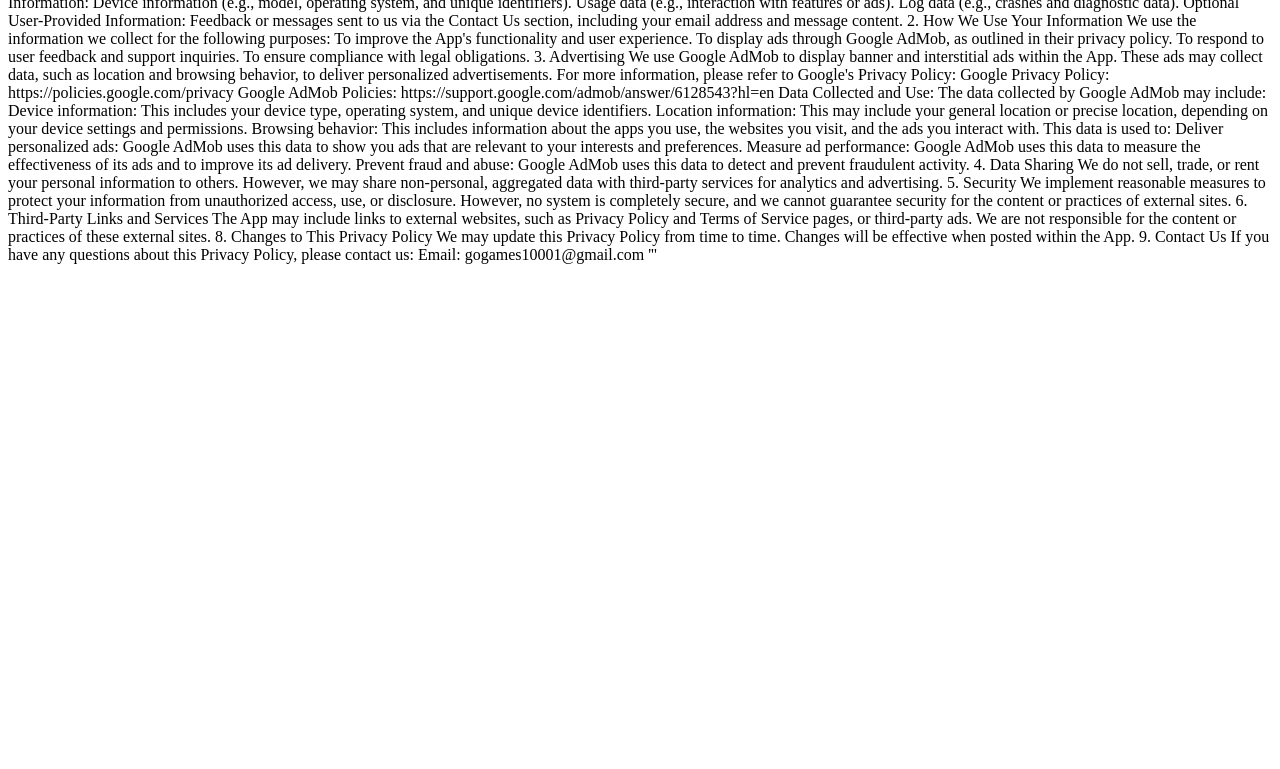
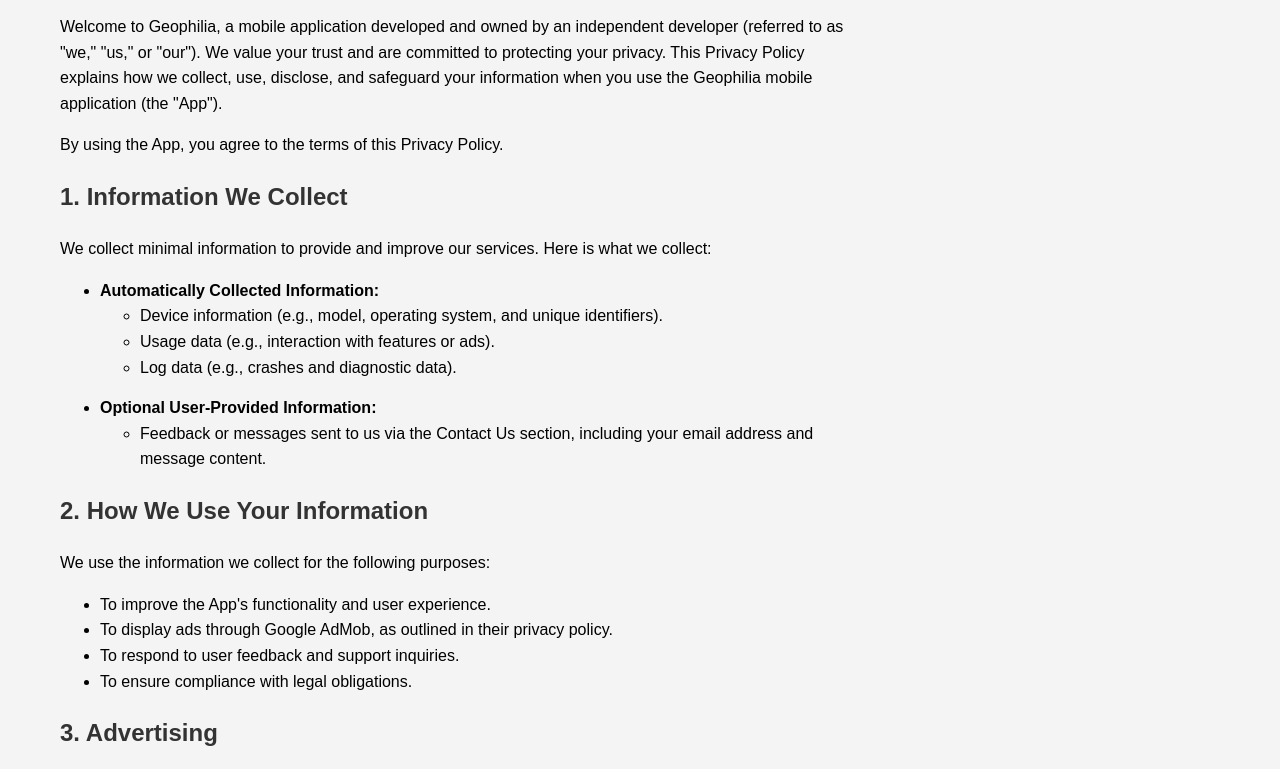
Before and after one commit to Ndao9/Privacy-Policy, a plain HTML site: page index.html in a window 1280 px wide. Shown: the part 140-909 px from the top of the page. Before the commit the page ends 800 px from the top, so only its background shows below. Drawn offline with Linux system fonts and the light colour scheme.

Commit message:
Update index.html

```diff
--- a/index.html
+++ b/index.html
@@ -4,76 +4,76 @@
     <meta charset="UTF-8">
     <meta name="viewport" content="width=device-width, initial-scale=1.0">
     <title>Privacy Policy</title>
+    <style>
+        body {
+            font-family: Arial, sans-serif;
+            line-height: 1.6;
+            margin: 40px;
+            padding: 20px;
+            max-width: 800px;
+            background-color: #f4f4f4;
+        }
+        h1, h2 {
+            color: #333;
+        }
+        p {
+            margin-bottom: 15px;
+        }
+        ul {
+            margin-bottom: 15px;
+        }
+    </style>
 </head>
 <body>
     <h1>Privacy Policy</h1>
-    <p>Privacy Policy
+    <p>Welcome to Geophilia, a mobile application developed and owned by an independent developer (referred to as "we," "us," or "our"). We value your trust and are committed to protecting your privacy. This Privacy Policy explains how we collect, use, disclose, and safeguard your information when you use the Geophilia mobile application (the "App").</p>
+    <p>By using the App, you agree to the terms of this Privacy Policy.</p>
 
-Welcome to Geophilia, a mobile application developed and owned by an independent developer (referred to as "we," "us," or "our"). We value your trust and are committed to protecting your privacy. This Privacy Policy explains how we collect, use, disclose, and safeguard your information when you use the Geophilia mobile application (the "App").
+    <h2>1. Information We Collect</h2>
+    <p>We collect minimal information to provide and improve our services. Here is what we collect:</p>
+    <ul>
+        <li><strong>Automatically Collected Information:</strong></li>
+        <ul>
+            <li>Device information (e.g., model, operating system, and unique identifiers).</li>
+            <li>Usage data (e.g., interaction with features or ads).</li>
+            <li>Log data (e.g., crashes and diagnostic data).</li>
+        </ul>
+        <li><strong>Optional User-Provided Information:</strong></li>
+        <ul>
+            <li>Feedback or messages sent to us via the Contact Us section, including your email address and message content.</li>
+        </ul>
+    </ul>
 
-By using the App, you agree to the terms of this Privacy Policy.
+    <h2>2. How We Use Your Information</h2>
+    <p>We use the information we collect for the following purposes:</p>
+    <ul>
+        <li>To improve the App's functionality and user experience.</li>
+        <li>To display ads through Google AdMob, as outlined in their privacy policy.</li>
+        <li>To respond to user feedback and support inquiries.</li>
+        <li>To ensure compliance with legal obligations.</li>
+    </ul>
 
-1. Information We Collect
+    <h2>3. Advertising</h2>
+    <p>We use Google AdMob to display banner and interstitial ads within the App. These ads may collect data, such as location and browsing behavior, to deliver personalized advertisements. For more information, please refer to Google's Privacy Policy:</p>
+    <ul>
+        <li><a href="https://policies.google.com/privacy" target="_blank">Google Privacy Policy</a></li>
+        <li><a href="https://support.google.com/admob/answer/6128543?hl=en" target="_blank">Google AdMob Policies</a></li>
+    </ul>
 
-We collect minimal information to provide and improve our services. Here is what we collect:
+    <h2>4. Data Sharing</h2>
+    <p>We do not sell, trade, or rent your personal information to others. However, we may share non-personal, aggregated data with third-party services for analytics and advertising.</p>
 
-Automatically Collected Information:
-Device information (e.g., model, operating system, and unique identifiers).
-Usage data (e.g., interaction with features or ads).
-Log data (e.g., crashes and diagnostic data).
-Optional User-Provided Information:
-Feedback or messages sent to us via the Contact Us section, including your email address and message content.
-2. How We Use Your Information
+    <h2>5. Security</h2>
+    <p>We implement reasonable measures to protect your information from unauthorized access, use, or disclosure. However, no system is completely secure, and we cannot guarantee security for the content or practices of external sites.</p>
 
-We use the information we collect for the following purposes:
+    <h2>6. Third-Party Links and Services</h2>
+    <p>The App may include links to external websites, such as Privacy Policy and Terms of Service pages, or third-party ads. We are not responsible for the content or practices of these external sites.</p>
 
-To improve the App's functionality and user experience.
-To display ads through Google AdMob, as outlined in their privacy policy.
-To respond to user feedback and support inquiries.
-To ensure compliance with legal obligations.
+    <h2>8. Changes to This Privacy Policy</h2>
+    <p>We may update this Privacy Policy from time to time. Changes will be effective when posted within the App.</p>
 
-3. Advertising
-
-We use Google AdMob to display banner and interstitial ads within the App. These ads may collect data, such as location and browsing behavior, to deliver personalized advertisements. For more information, please refer to Google's Privacy Policy:
-
-Google Privacy Policy: https://policies.google.com/privacy
-Google AdMob Policies: https://support.google.com/admob/answer/6128543?hl=en
-
-Data Collected and Use:
-
-The data collected by Google AdMob may include:
-
-Device information: This includes your device type, operating system, and unique device identifiers.
-Location information: This may include your general location or precise location, depending on your device settings and permissions.
-Browsing behavior: This includes information about the apps you use, the websites you visit, and the ads you interact with.
-This data is used to:
-
-Deliver personalized ads: Google AdMob uses this data to show you ads that are relevant to your interests and preferences.
-Measure ad performance: Google AdMob uses this data to measure the effectiveness of its ads and to improve its ad delivery.
-Prevent fraud and abuse: Google AdMob uses this data to detect and prevent fraudulent activity.
-
-4. Data Sharing
-
-We do not sell, trade, or rent your personal information to others. However, we may share non-personal, aggregated data with third-party services for analytics and advertising.
-
-5. Security
-
-We implement reasonable measures to protect your information from unauthorized access, use, or disclosure. However, no system is completely secure, and we cannot guarantee security for the content or practices of external sites.
-
-6. Third-Party Links and Services
-
-The App may include links to external websites, such as Privacy Policy and Terms of Service pages, or third-party ads. We are not responsible for the content or practices of these external sites.
-
-8. Changes to This Privacy Policy
-
-We may update this Privacy Policy from time to time. Changes will be effective when posted within the App.
-
-9. Contact Us
-
-If you have any questions about this Privacy Policy, please contact us:
-Email: gogames10001@gmail.com
-
-
-'''</p>
+    <h2>9. Contact Us</h2>
+    <p>If you have any questions about this Privacy Policy, please contact us:</p>
+    <p>Email: <a href="mailto:gogames10001@gmail.com">gogames10001@gmail.com</a></p>
 </body>
 </html>
```
